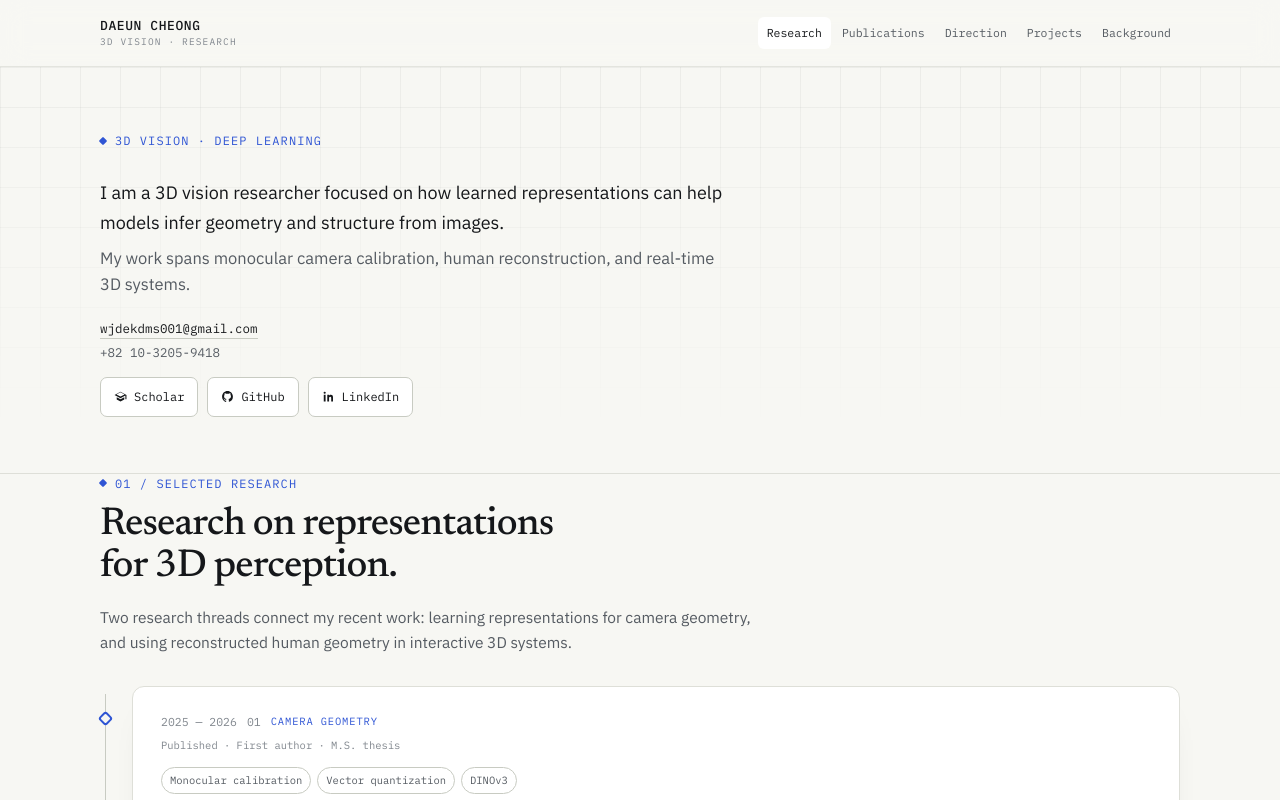
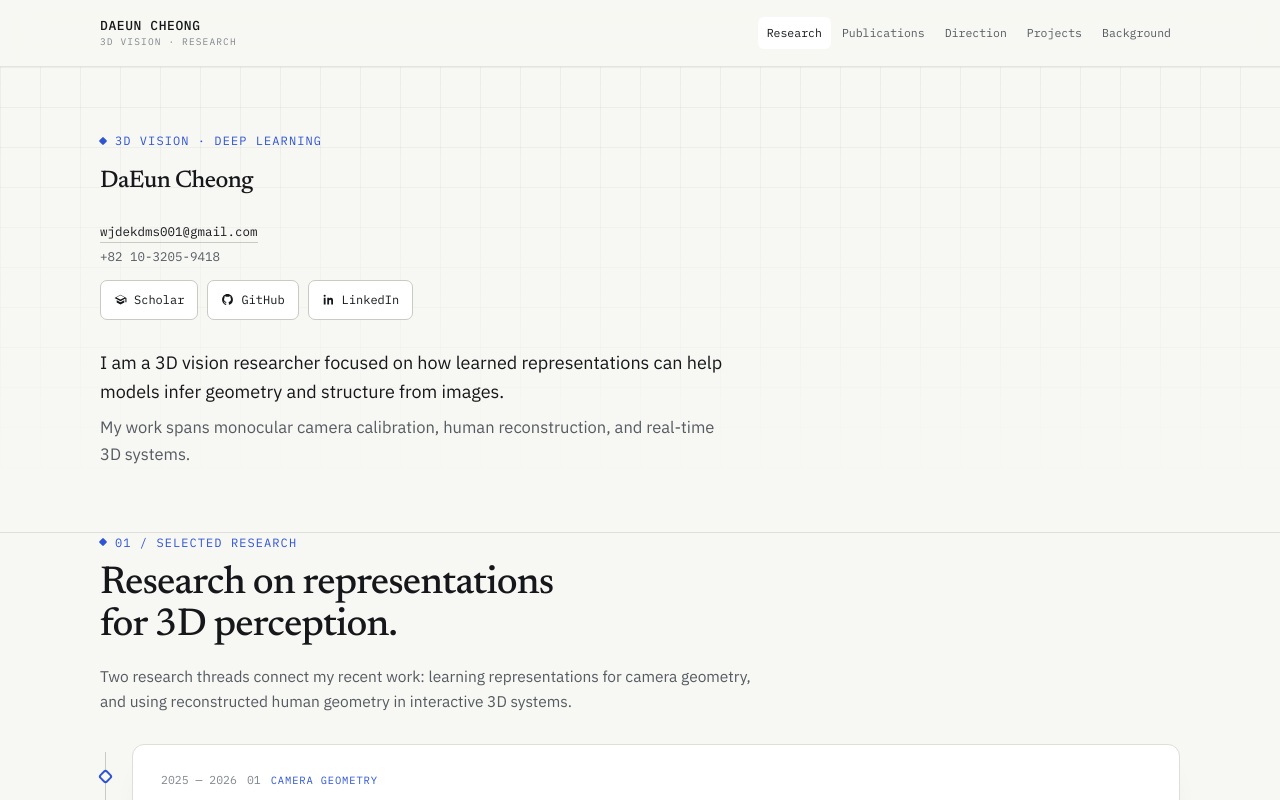
Before and after one commit to GraceCheong/web, a React (Vite) app: page / in a window 1280 px wide. Shown: the top 800 px of the page. Built offline with nearby package versions, Linux system fonts and the light colour scheme.

Commit message:
Move contact details directly below hero focus

```diff
--- a/src/components/Hero.jsx
+++ b/src/components/Hero.jsx
@@ -8,11 +8,9 @@ export default function Hero() {
       <div className="hero-inner wrap">
         <div className="hero-copy">
           <p className="eyebrow">{profile.eyebrow}</p>
-          <div className="intro">
-            {profile.intro.map((paragraph) => (
-              <p key={paragraph}>{paragraph}</p>
-            ))}
-          </div>
+
+          <div className="hero-contact-block">
+            <h1 className="hero-name">{profile.name}</h1>
             <div className="hero-contact">
               <a className="hero-email" href={`mailto:${profile.email}`}>
                 {profile.email}
@@ -34,6 +32,13 @@ export default function Hero() {
               </a>
             </div>
           </div>
+
+          <div className="intro">
+            {profile.intro.map((paragraph) => (
+              <p key={paragraph}>{paragraph}</p>
+            ))}
+          </div>
+        </div>
       </div>
     </section>
   )
```
Lines whose indentation alone changed are shown as unchanged.
